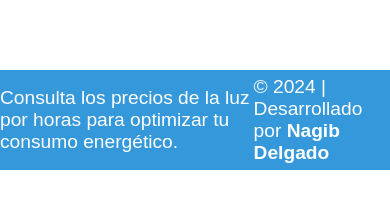
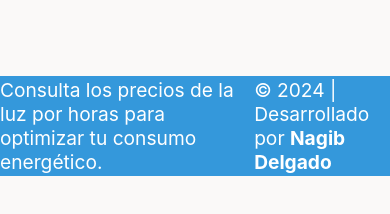
Before and after one commit to DeiMoS-es/appTarifaLuzFront, an Angular app: page /precios in a window 390 px wide. Shown: the part 526-740 px from the top of the page. Built offline with nearby package versions, Linux system fonts and the light colour scheme; no server answers.

Commit message:
build: [MEJORA] Adopta pnpm y prepara Tailwind

```diff
--- a/package.json
+++ b/package.json
@@ -1,6 +1,7 @@
 {
   "name": "app-tarifa-luz-front",
   "version": "0.0.0",
+  "packageManager": "pnpm@11.20.0",
   "scripts": {
     "ng": "ng",
     "start": "ng serve",
@@ -30,12 +31,15 @@
     "@angular/cli": "~16.0.3",
     "@angular/compiler-cli": "^16.0.0",
     "@types/jasmine": "~4.3.0",
+    "autoprefixer": "10.5.4",
     "jasmine-core": "~4.6.0",
     "karma": "~6.4.0",
     "karma-chrome-launcher": "~3.2.0",
     "karma-coverage": "~2.2.0",
     "karma-jasmine": "~5.1.0",
     "karma-jasmine-html-reporter": "~2.0.0",
+    "postcss": "8.5.26",
+    "tailwindcss": "3.4.19",
     "typescript": "~5.0.2"
   }
 }
--- /dev/null
+++ b/pnpm-workspace.yaml
@@ -0,0 +1,3 @@
+allowBuilds:
+  esbuild: true
+  nice-napi: false
--- a/src/styles.css
+++ b/src/styles.css
@@ -1,16 +1,19 @@
-/* You can add global styles to this file, and also import other style files */
+@tailwind base;
+@tailwind components;
+@tailwind utilities;
+
+html {
+    scroll-behavior: smooth;
+    scroll-padding-top: 6rem;
+}
+
 body {
     margin: 0;
     padding: 0;
-    height: 100vh;
+    min-height: 100vh;
     overflow-x: hidden;
     overflow-y: auto;
-    font-family: sans-serif;
+    background: #faf9f8;
+    color: #111827;
+    font-family: Inter, ui-sans-serif, system-ui, -apple-system, BlinkMacSystemFont, "Segoe UI", sans-serif;
 }
-
-@media (max-width: 768px) {
-    footer {
-      position: relative;
-      margin-top: 20px; /* Ajusta según sea necesario para separar del contenido */
-    }
-  }
--- /dev/null
+++ b/tailwind.config.js
@@ -0,0 +1,11 @@
+/** @type {import('tailwindcss').Config} */
+module.exports = {
+  content: ['./src/**/*.{html,ts}'],
+  corePlugins: { preflight: false },
+  theme: {
+    extend: {
+      fontFamily: { sans: ['Inter', 'ui-sans-serif', 'system-ui', 'sans-serif'] }
+    }
+  },
+  plugins: []
+};
```
Also changed, not shown: 2 other files (tests, documents, lock files or other folders).
